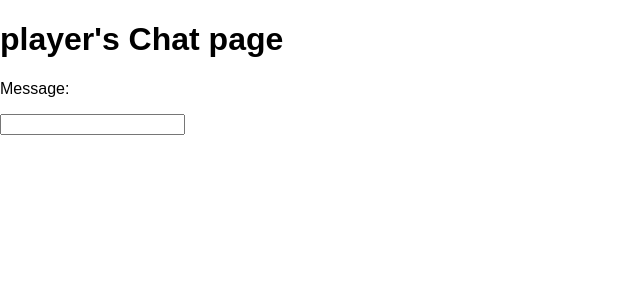
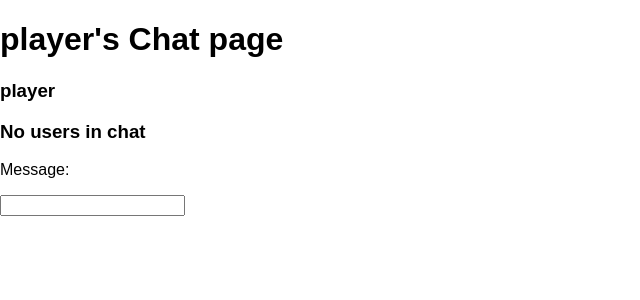
Before and after one commit to anontyro/react-typescript-redux, a React (Create React App) app: page /chat in a window 1280 px wide. Shown: the top 300 px of the page, without its empty margins (0-640 px from the left). Built offline with nearby package versions, Linux system fonts and the light colour scheme.

Commit message:
added in the basic user list next styling

```diff
--- /dev/null
+++ b/src/store/chat/user/actions.tsx
@@ -0,0 +1,21 @@
+import * as constants from './consts';
+
+let nextUserId = 0;
+
+export interface AddUser {
+  payload: constants.IUser;
+  type: constants.ADD_USER;
+}
+
+export type UserAction = AddUser;
+
+export function addUser(user: constants.IUser): AddUser {
+  return {
+    payload: {
+      username: user.username,
+      userId: user.userId ? user.userId : nextUserId++,
+      location: user.location,
+    },
+    type: constants.ADD_USER,
+  };
+}
--- /dev/null
+++ b/src/store/chat/user/consts.tsx
@@ -0,0 +1,9 @@
+export const ADD_USER = 'ADD_USER';
+export type ADD_USER = typeof ADD_USER;
+
+export interface IUser {
+  username: string;
+  location?: string;
+  enteredChat?: Date;
+  userId?: number;
+}
--- /dev/null
+++ b/src/store/chat/user/reducers.tsx
@@ -0,0 +1,25 @@
+import {UserAction} from './actions';
+import {IUser, ADD_USER} from './consts';
+
+export interface UserState {
+  userList: IUser[];
+}
+
+export const userInitalState: UserState = {
+  userList: [],
+};
+
+let userList = [];
+
+export function users(
+  state: UserState = userInitalState,
+  action: UserAction
+): UserState {
+  switch (action.type) {
+    case ADD_USER:
+      userList = [...state.userList];
+      userList.push(action.payload);
+      return {...state, userList};
+  }
+  return state;
+}
--- a/src/store/index.tsx
+++ b/src/store/index.tsx
@@ -7,23 +7,27 @@ import {
   message,
   MessageState,
 } from './chat/message/reducers';
-
+import {UserState, userInitalState} from './chat/user/reducers';
+import {users} from './chat/user/reducers';
 export interface MyAppState {
   enthusiasm: StoreState;
   general: GeneralState;
   message: MessageState;
+  users: UserState;
 }
 
 export const initialState = {
   enthusiasm: enthusiasmInitalState,
   general: generalInitalState,
   message: messageInitalState,
+  users: userInitalState,
 };
 
 export const rootReducer = combineReducers({
   enthusiasm,
   general,
   message,
+  users,
 });
 
 const composeEnhancers = composeWithDevTools({
--- a/src/views/ChatView.tsx
+++ b/src/views/ChatView.tsx
@@ -6,10 +6,13 @@ import * as actions from '../store/chat/message/actions';
 import {connect} from 'react-redux';
 import ChatBoxComponent from './components/chat/chatBox/ChatBoxComponent';
 import ChatWindowComponent from './components/chat/chatWindow/ChatWindowComponent';
+import {IUser} from 'src/store/chat/user/consts';
+import UserListComponent from './components/chat/userList/UserListComponent';
 
 export interface Props {
   messageList: IMessage[];
   username: string;
+  userList: IUser[];
   addMessage: (message: IMessage) => void;
 }
 
@@ -48,10 +51,11 @@ export class ChatView extends React.Component<Props, State> {
   }
 
   public render() {
-    const {username} = this.props;
+    const {username, userList} = this.props;
     return (
       <React.Fragment>
         <h1>{username}'s Chat page</h1>
+        <UserListComponent username={username} userList={userList} />
         <ChatWindowComponent messageList={this.props.messageList} />
         <p>Message: {this.state.currentMessage}</p>
         <ChatBoxComponent
@@ -64,10 +68,11 @@ export class ChatView extends React.Component<Props, State> {
   }
 }
 
-const mapsStateToProps = ({message, general}: MyAppState) => ({
+const mapsStateToProps = ({message, general, users}: MyAppState) => ({
   messageList: message.messageList,
   currentMessage: message.currentMessage,
   username: general.username,
+  userList: users.userList,
 });
 
 const mapsDispatchToProps = (dispatch: Dispatch) => ({
--- /dev/null
+++ b/src/views/components/chat/userList/UserListComponent.tsx
@@ -0,0 +1,43 @@
+import * as React from 'react';
+import styled from 'styled-components';
+import {IUser} from 'src/store/chat/user/consts';
+
+const UserListContainer = styled.div``;
+
+interface UserItemProps {
+  user: IUser;
+  isUser?: boolean;
+}
+
+function UserItem({user, isUser}: UserItemProps) {
+  return <h3>{user.username}</h3>;
+}
+
+function createUserList(userList: IUser[]) {
+  if (!userList || userList.length === 0) {
+    return <h3>No users in chat</h3>;
+  }
+  const output: any[] = [];
+  userList.map((user: IUser) => {
+    output.push(<UserItem user={user} />);
+  });
+  return output;
+}
+
+interface Props {
+  username: string;
+  userList: any;
+}
+
+function UserListComponent({username, userList}: Props) {
+  const mainUser: IUser = {username, userId: 0};
+
+  return (
+    <UserListContainer>
+      <UserItem user={mainUser} isUser />
+      {createUserList(userList)}
+    </UserListContainer>
+  );
+}
+
+export default UserListComponent;
```
